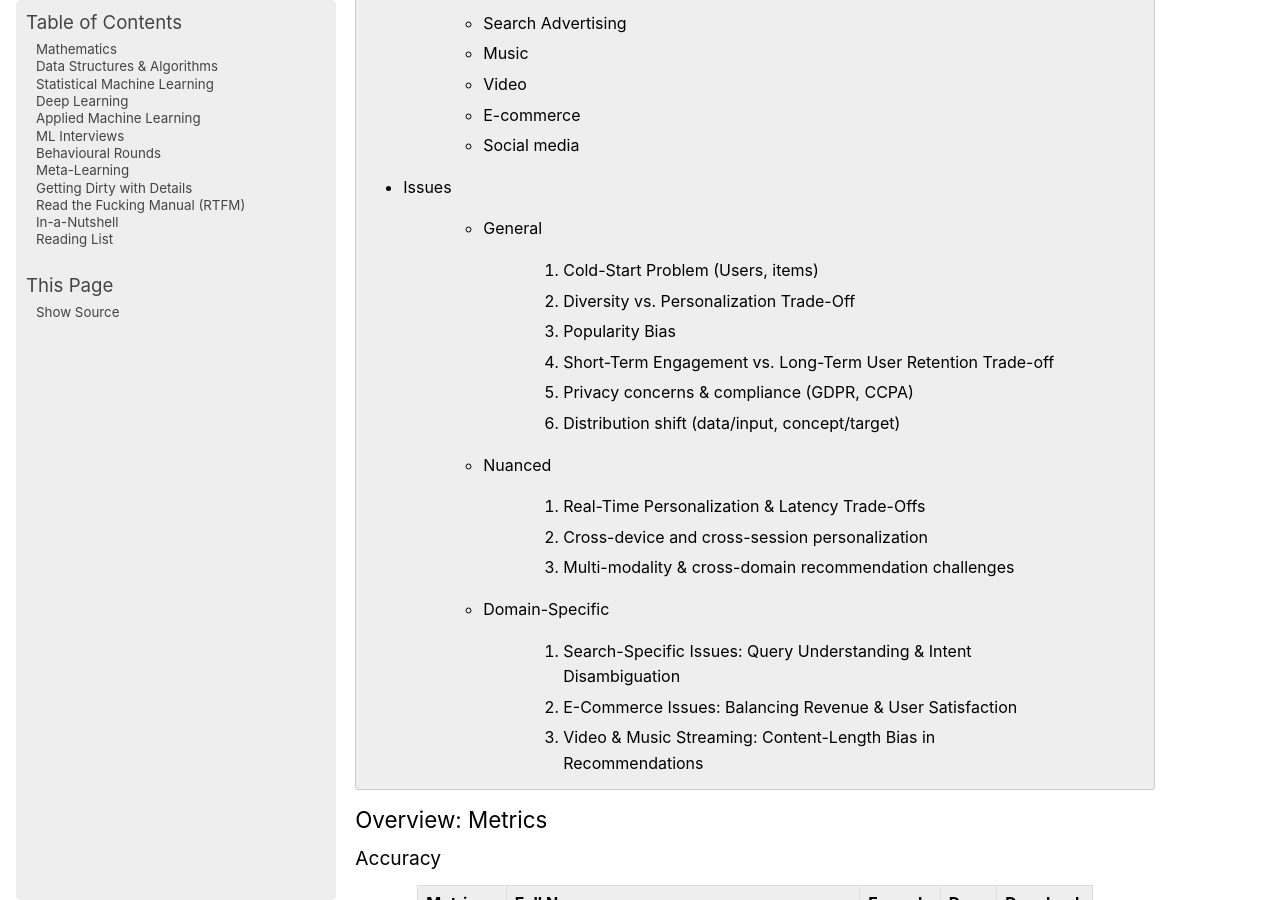
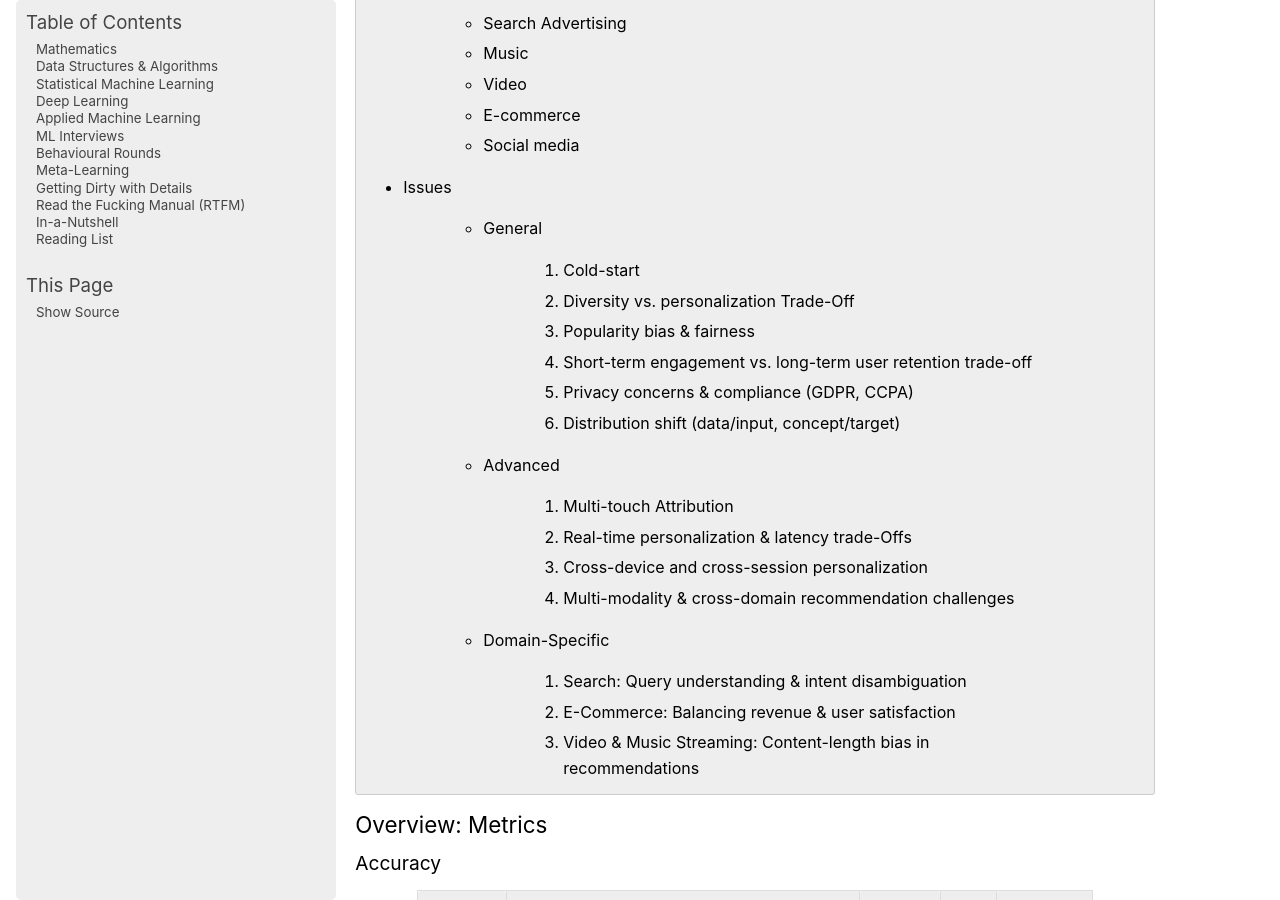
Before and after one commit to uselesstechjunks/leetcode, a Sphinx documentation site: the page built from docs/source/applied/methods/rank.rst, in a window 1280 px wide and 900 px high, scrolled down 2574 px. Built offline with Sphinx 7.4.7, drawn with Linux system fonts in a browser that asks for light colours; pages that are not in the unit, such as notebooks, are missing from menus.

Commit message:
Update rank.rst

```diff
--- a/docs/source/applied/methods/rank.rst
+++ b/docs/source/applied/methods/rank.rst
@@ -64,22 +64,23 @@ Overview
 
 		- General
 
-			#. Cold-Start Problem (Users, items)
-			#. Diversity vs. Personalization Trade-Off
-			#. Popularity Bias
-			#. Short-Term Engagement vs. Long-Term User Retention Trade-off
+			#. Cold-start
+			#. Diversity vs. personalization Trade-Off
+			#. Popularity bias & fairness
+			#. Short-term engagement vs. long-term user retention trade-off
 			#. Privacy concerns & compliance (GDPR, CCPA)
 			#. Distribution shift (data/input, concept/target)
-		- Nuanced
-
-			#. Real-Time Personalization & Latency Trade-Offs
+		- Advanced
+
+			#. Multi-touch Attribution
+			#. Real-time personalization & latency trade-Offs
 			#. Cross-device and cross-session personalization
 			#. Multi-modality & cross-domain recommendation challenges
 		- Domain-Specific
 
-			#. Search-Specific Issues: Query Understanding & Intent Disambiguation
-			#. E-Commerce Issues: Balancing Revenue & User Satisfaction
-			#. Video & Music Streaming: Content-Length Bias in Recommendations
+			#. Search: Query understanding & intent disambiguation
+			#. E-Commerce: Balancing revenue & user satisfaction
+			#. Video & Music Streaming: Content-length bias in recommendations
 
 Overview: Metrics
 ====================================================================================
```
